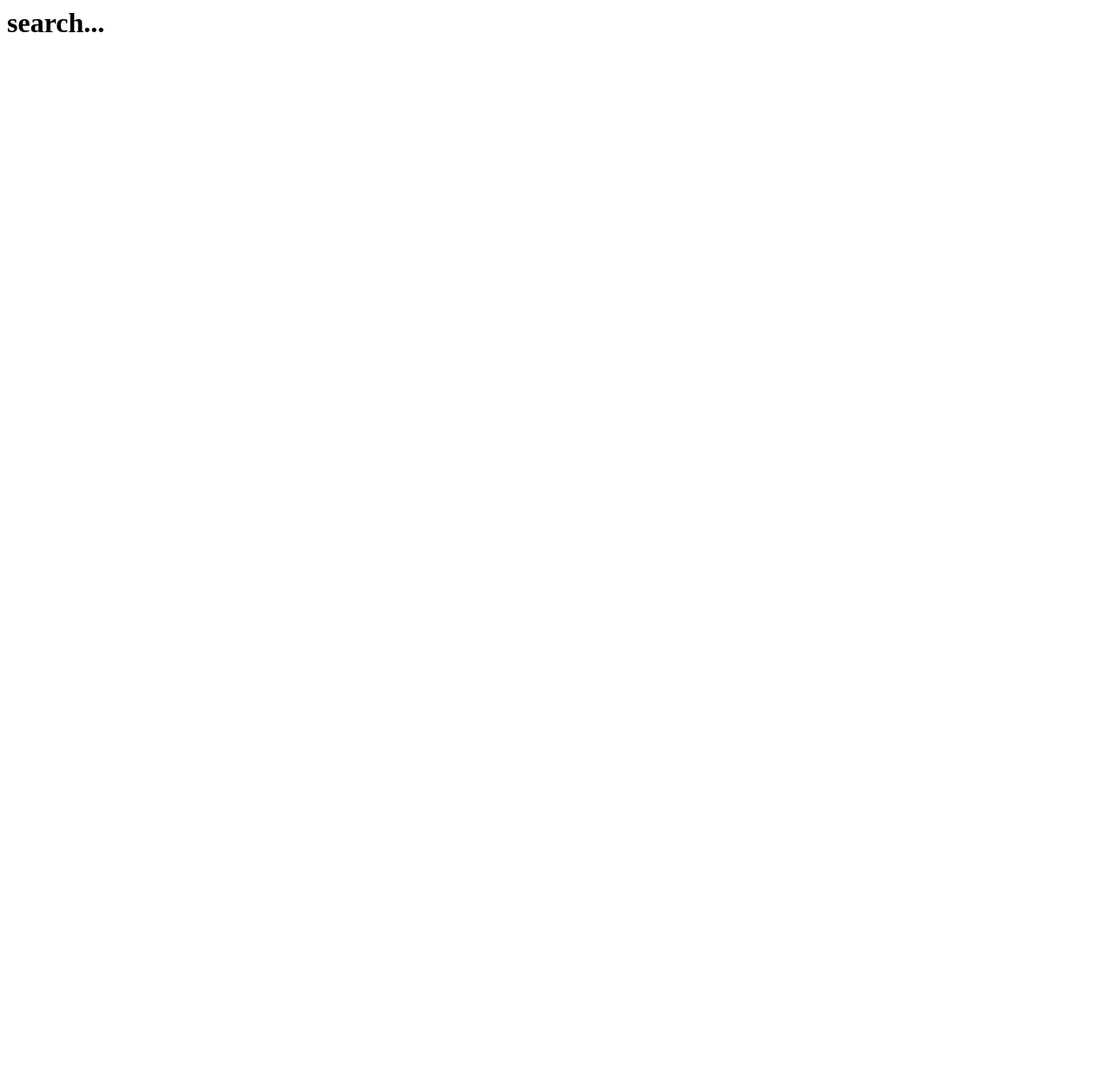
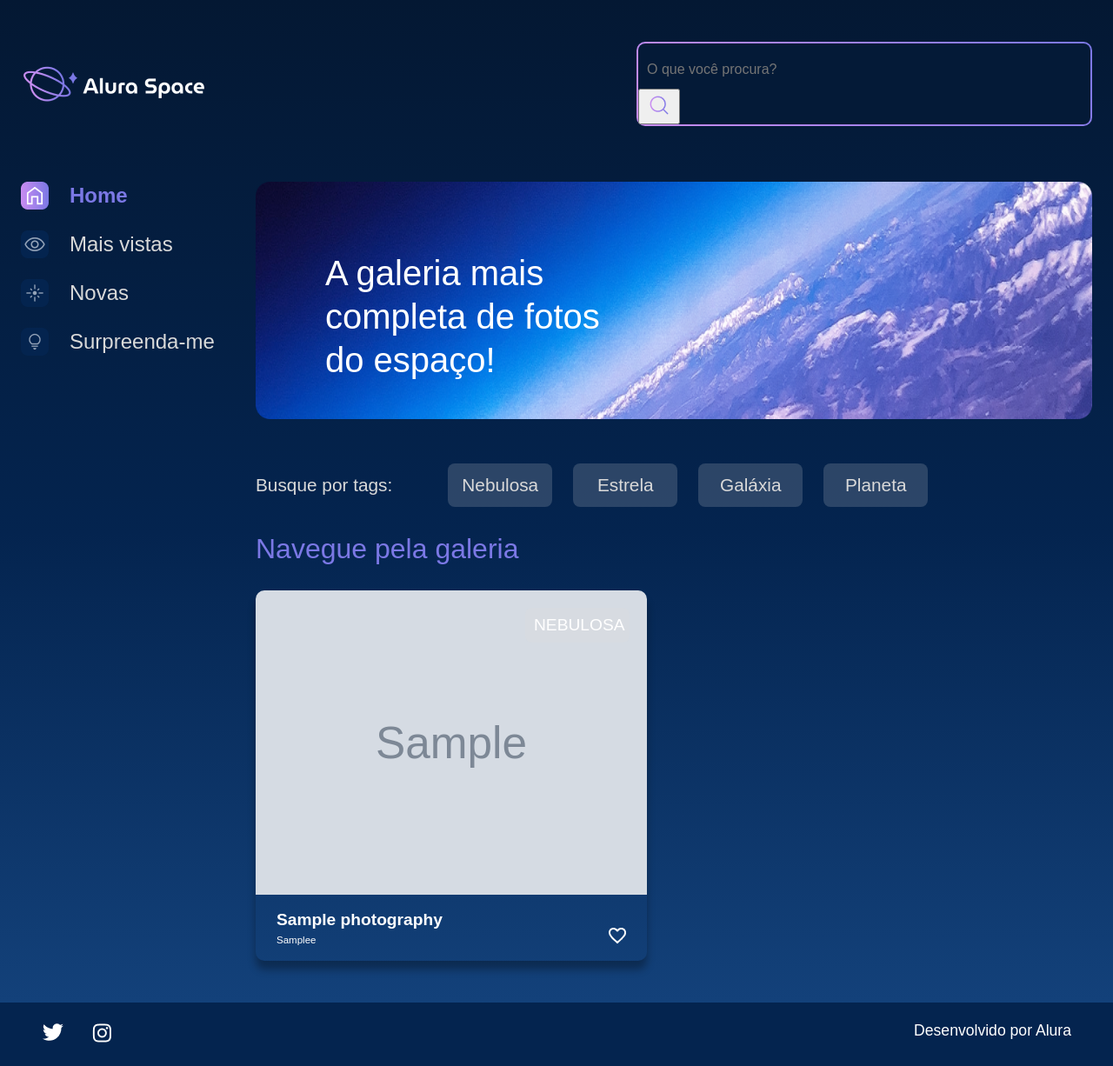
Before and after one commit to shiizuko/Django-alura-space, a Django app: page /search in a window 1280 px wide. Before the commit the page is almost empty. Shown: the whole page at 87% size. Before the commit the page ends 37 px from the top, so only its background shows below. Run offline with Django 4.2, Linux system fonts and the light colour scheme; tables that the repository leaves empty hold one stand-in row (values such as "Sample post"); grey boxes marked "Sample" are stand-in pictures.

Commit message:
view search

```diff
--- a/galeria/views.py
+++ b/galeria/views.py
@@ -11,4 +11,9 @@ def imagem(request, picture_id):
     return render(request, "galeria/imagem.html", {"photography": picture})
 
 def search(request):
-    return render(request, "galeria/search.html")
+    photographys = Photography.objects.order_by("date_picture").filter(published=True)
+    if "search" in request.GET:
+        search_name = request.GET["search"]
+        if search_name:
+            photographys = photographys.filter(name__icontains=search_name)
+    return render(request, "galeria/search.html", {"cards": photographys})
--- a/templates/galeria/index.html
+++ b/templates/galeria/index.html
@@ -43,6 +43,9 @@
                                 </div>
                                 {% endfor %}
                                 {% else %}
+                                <div class="imagem__texto">
+                                    <p>Fotografias não encontradas</p>
+                                </div>
                                 {% endif %}
                             </li>
                         </ul>
--- a/templates/galeria/partials/_header.html
+++ b/templates/galeria/partials/_header.html
@@ -5,7 +5,7 @@
         <div class="cabecalho__busca">
             <div class="busca__fundo">
                 <form action="{% url 'search' %}">
-                    <input class="busca__input" name="search" type="text" placeholder="O que você procura?">
+                    <input class="busca__input imagem__texto" name="search" type="text" placeholder="O que você procura?">
                    <button type="submit">
                     <img class="busca__icone" src="{% static '/assets/ícones/1x/search.png' %}" alt="ícone de search">
                    </button>
--- a/templates/galeria/search.html
+++ b/templates/galeria/search.html
@@ -1 +1,59 @@
-<h1>search...</h1>
+{% extends 'galeria/base.html' %}
+{% load static %}
+{% block content %}
+            <section class="conteudo">
+                <section class="banner">
+                    <img class="banner__imagem" src="{% static '/assets/imagens/Banner(2).png'%}" alt="banner Alura Space">
+                    <h1 class="banner__titulo"> A galeria mais completa de fotos do espaço!</h1>
+                </section>
+                <section class="tags">
+                    <p class="tags__titulo">Busque por tags:</p>
+                    <ul class="tags__lista">
+                        <li class="tags__tag">Nebulosa</li>
+                        <li class="tags__tag">Estrela</li>
+                        <li class="tags__tag">Galáxia</li>
+                        <li class="tags__tag">Planeta</li>
+                    </ul>
+                </section>
+                <section class="galeria">
+
+                    <div class="cards">
+                        <h2 class="cards__titulo">Navegue pela galeria</h2>
+                        <ul class="cards__lista">
+                              <!--chave e value !-->
+                    {% if cards %}
+                    {% for photography in cards %}
+                            <li class="card">
+                                <a href="{% url 'imagem' photography.id %}">
+                                {% if photography.picture == "" or photography.picture == null %}
+                                    <img class="card__imagem" src="{% static '/assets/imagens/galeria/not-found.png'%}" alt="{{photography.name}}">
+                                {% else %}
+                                    <img class="card__imagem" src="{{ photography.picture.url }}" alt="{{photography.description}}">
+                                {% endif %}
+                                </a>
+                                <span class="card__tag">{{photography.category}}</span>
+                                <div class="card__info">
+                                    <p class="card__titulo">{{photography.name}}</p>
+                                    <div class="card__texto">
+                                        <p class="card__descricao">{{photography.legend}}e</p>
+                                        <span>
+                                            <img src="{% static '/assets/ícones/1x/favorite_outline.png'%}" alt="ícone de coração">
+                                        </span>
+                                    </div>
+                                </div>
+                                {% endfor %}
+                                {% else %}
+                                <div class="imagem__texto">
+                                    <p>Fotografias não encontradas</p>
+                                </div>
+                                {% endif %}
+                            </li>
+                        </ul>
+                    </div>
+
+                </section>
+            </section>
+        </main>
+    </div>
+
+{% endblock %}
```
